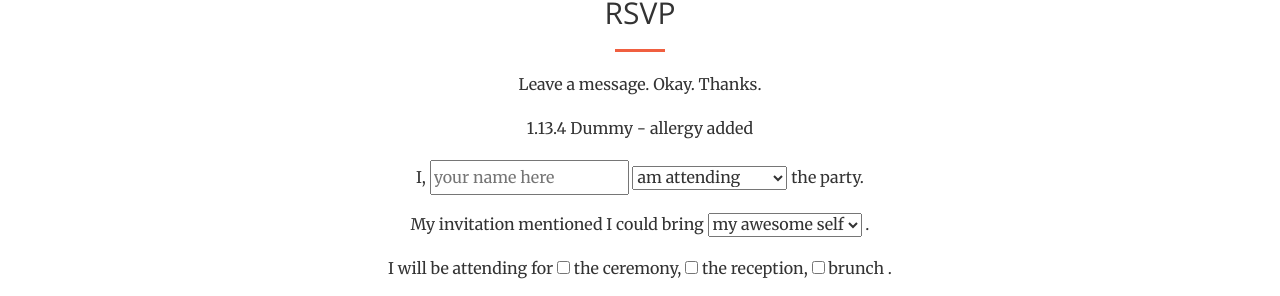
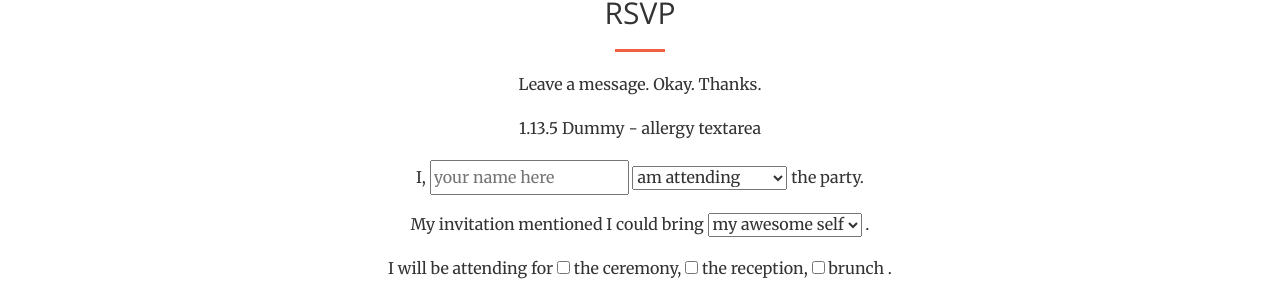
Before and after one commit to notbleh/wed-website, a Jekyll site: the page built from live.html, in a window 1280 px wide and 900 px high, scrolled down 2883 px. Shown: the part 142-438 px from the top of the window. Built offline with Jekyll 4.4.1, drawn with Linux system fonts in a browser that asks for light colours; nearby versions of some CDN libraries.

Commit message:
Update rsvp1.html

```diff
--- a/_includes/rsvp1.html
+++ b/_includes/rsvp1.html
@@ -9,7 +9,7 @@
                     <!-- form action="https://www.formingo.co/submit/27f31d48-c28a-4b27-9309-5ca7df47b37a" method="POST" -->
                     <form action="#" method="POST" name="rsvpform" id="rsvpform" class="rsvp-form">
                         <div class="form-group">
-                            <p>1.13.4 Dummy - allergy added</p>
+                            <p>1.13.5 Dummy - allergy textarea</p>
                             I, <span>
                                 <input type="text" name="name" id="name" placeholder="your name here">
                                     <select name="attending">
```
